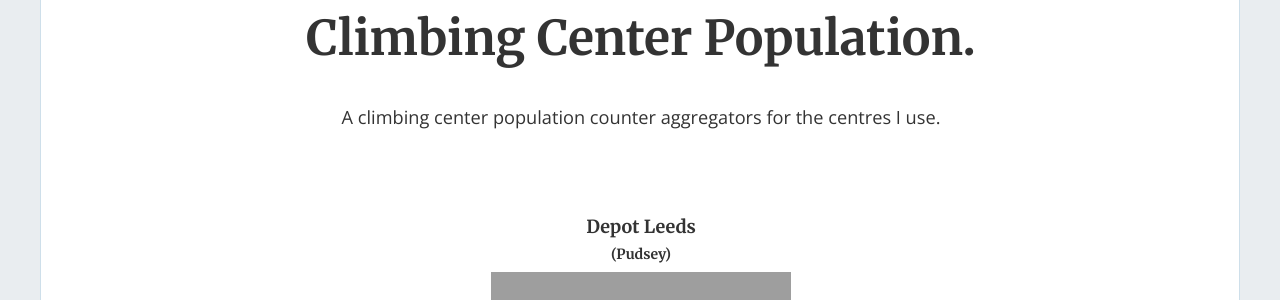
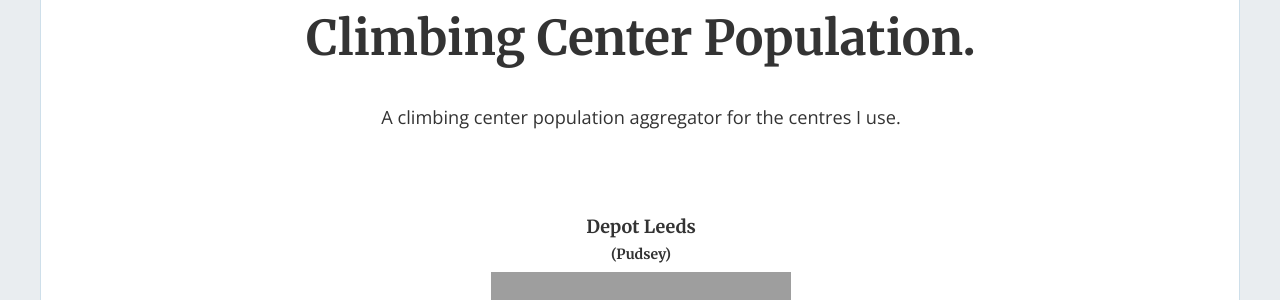
Before and after one commit to avaines/wallstats.vaines.org, a Jekyll site: the page built from index.html, in a window 1280 px wide. Shown: the part 148-448 px from the top of the page. Built offline with Jekyll 4.4.1, drawn with Linux system fonts in a browser that asks for light colours; nearby versions of some CDN libraries; grey boxes are pictures that could not be loaded.

Commit message:
Update _config.yml

```diff
--- a/_config.yml
+++ b/_config.yml
@@ -15,7 +15,7 @@
 # in the templates via {{ site.myvariable }}.
 title: "Climbing Center Population."
 email: 'aiden@vaines.org'
-description: "A climbing center population counter aggregators for the centres I use."
+description: "A climbing center population aggregator for the centres I use."
 baseurl: ""
 url: "https://wallstats.vaines.org/"
 
```
